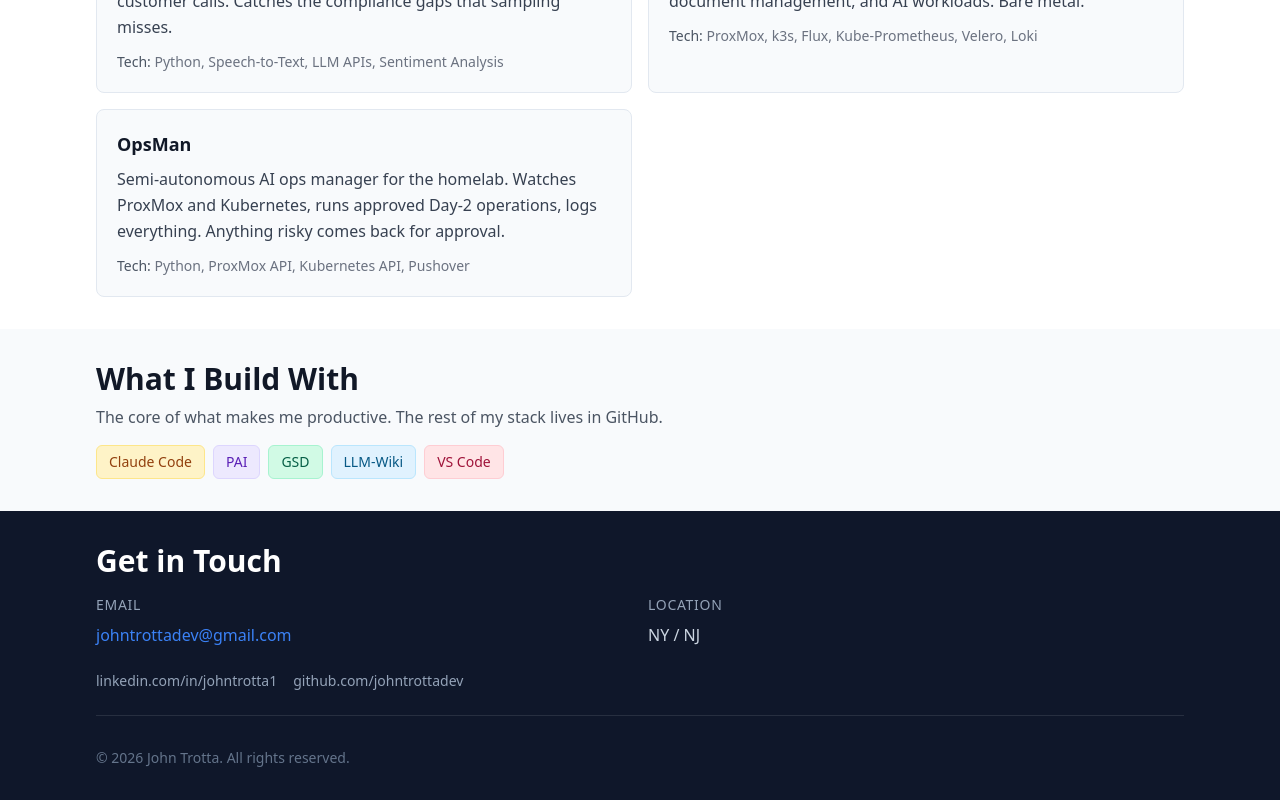
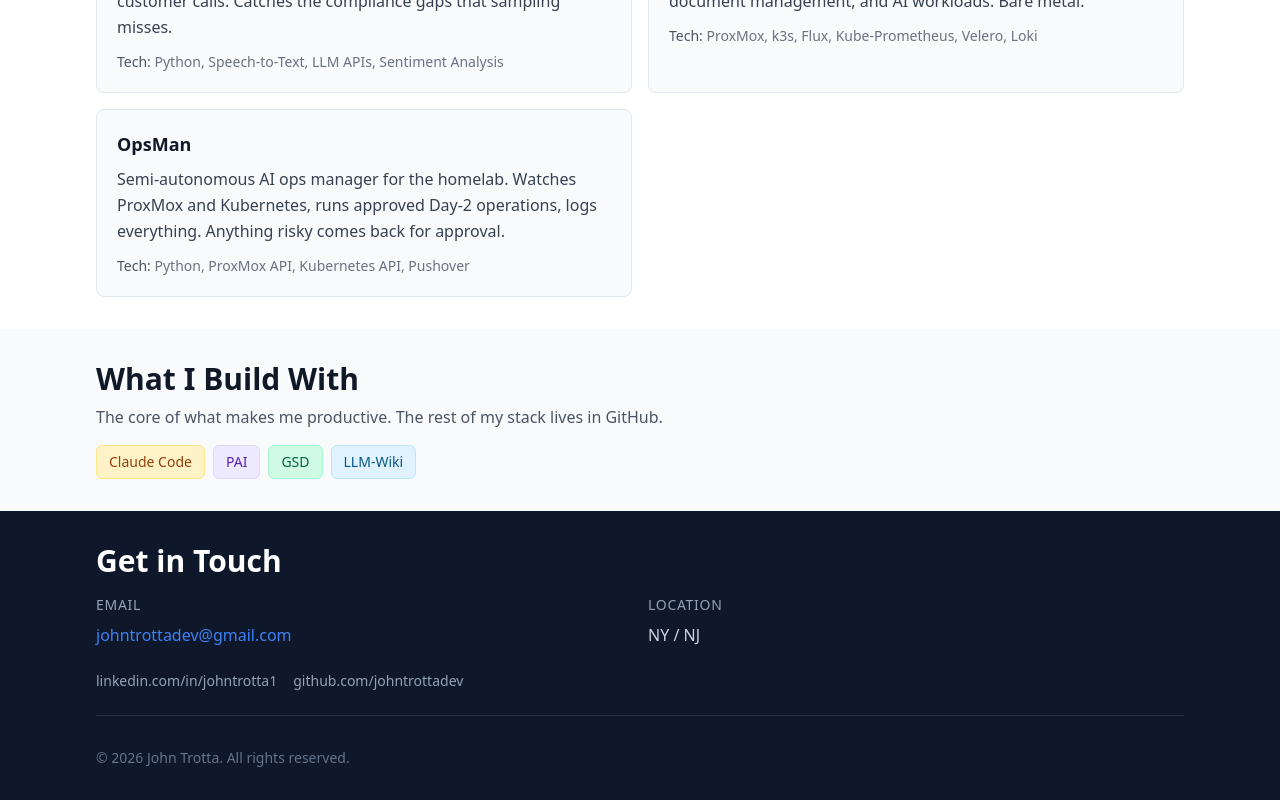
Before and after one commit to johntrottadev/jtrotta.dev, a Next.js app: page / in a window 1280 px wide. Shown: the part 3445-4245 px from the top of the page. Built offline with nearby package versions, Linux system fonts and the light colour scheme.

Commit message:
Remove VS Code tile

```diff
--- a/src/components/MyStack.tsx
+++ b/src/components/MyStack.tsx
@@ -6,7 +6,6 @@
   PAI: "bg-violet-100 text-violet-800 border-violet-200 hover:bg-violet-200",
   GSD: "bg-emerald-100 text-emerald-800 border-emerald-200 hover:bg-emerald-200",
   "LLM-Wiki": "bg-sky-100 text-sky-800 border-sky-200 hover:bg-sky-200",
-  "VS Code": "bg-rose-100 text-rose-800 border-rose-200 hover:bg-rose-200",
 };
 
 export default function MyStack() {
--- a/src/data/resume.ts
+++ b/src/data/resume.ts
@@ -270,10 +270,5 @@
       category: "AI",
       url: "https://gist.github.com/karpathy/442a6bf555914893e9891c11519de94f",
     },
-    {
-      name: "VS Code",
-      category: "AI",
-      url: "https://code.visualstudio.com/",
-    },
   ],
 };
```
